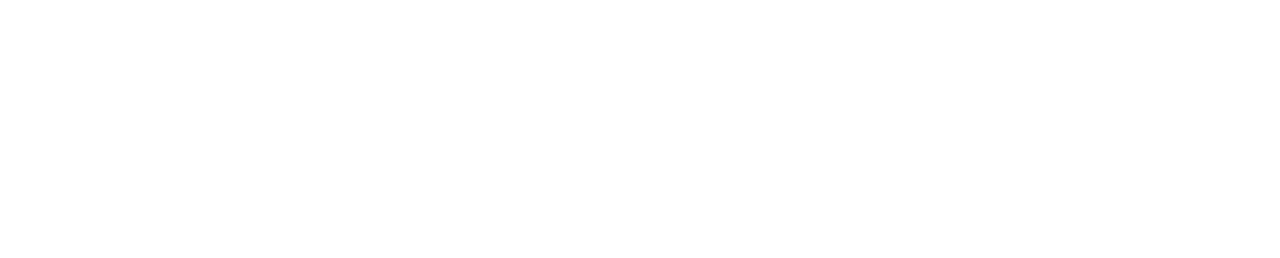
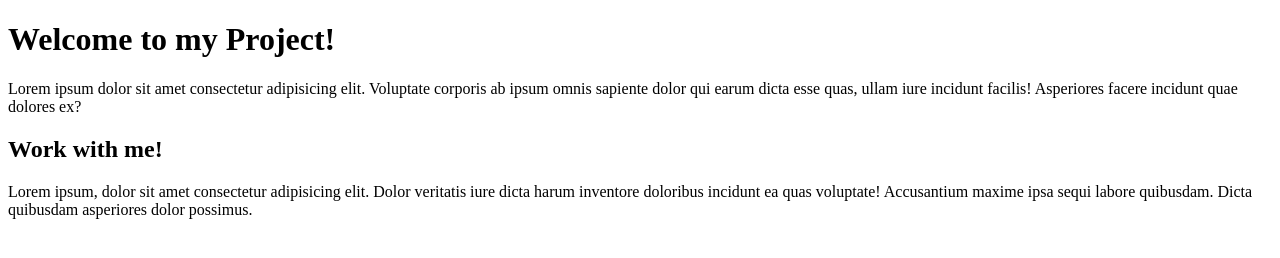
Before and after one commit to AnthonyKamanya/CTD_Anthony_Kamanya_Jupiter_, a plain HTML site: page index.html in a window 1280 px wide. Drawn offline with Linux system fonts and the light colour scheme.

Commit message:
Lesson-5- add placeholder content to index.html

```diff
--- a/index.html
+++ b/index.html
@@ -3,9 +3,14 @@
 <head>
     <meta charset="UTF-8">
     <meta name="viewport" content="width=device-width, initial-scale=1.0">
+    <script src="script.js"></script>
+    <link rel="stylesheet" href="style.css">
     <title>Anthony's Portfolio</title>
 </head>
 <body>
-
+    <h1>Welcome to my Project!</h1>
+    <p>Lorem ipsum dolor sit amet consectetur adipisicing elit. Voluptate corporis ab ipsum omnis sapiente dolor qui earum dicta esse quas, ullam iure incidunt facilis! Asperiores facere incidunt quae dolores ex?</p>
+    <h2>Work with me!</h2>
+    <p>Lorem ipsum, dolor sit amet consectetur adipisicing elit. Dolor veritatis iure dicta harum inventore doloribus incidunt ea quas voluptate! Accusantium maxime ipsa sequi labore quibusdam. Dicta quibusdam asperiores dolor possimus.</p>
 </body>
 </html>
```
